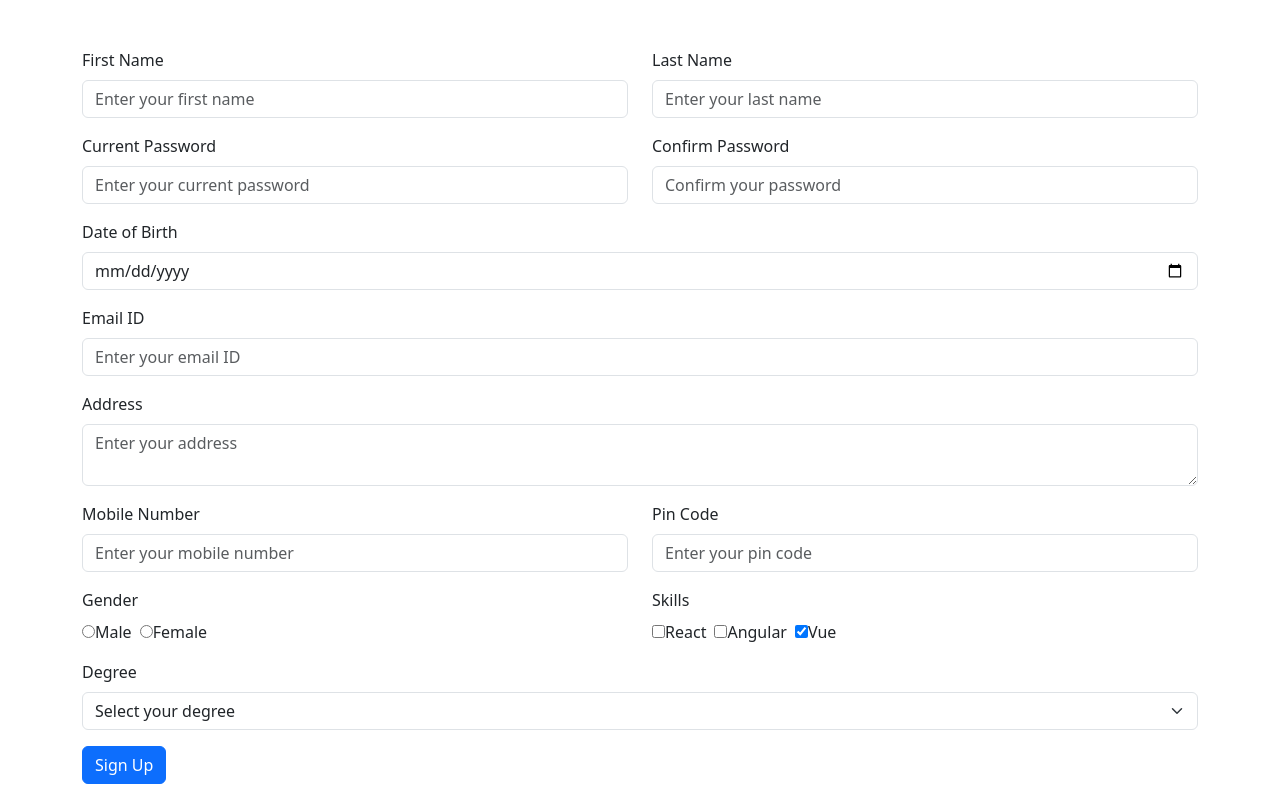
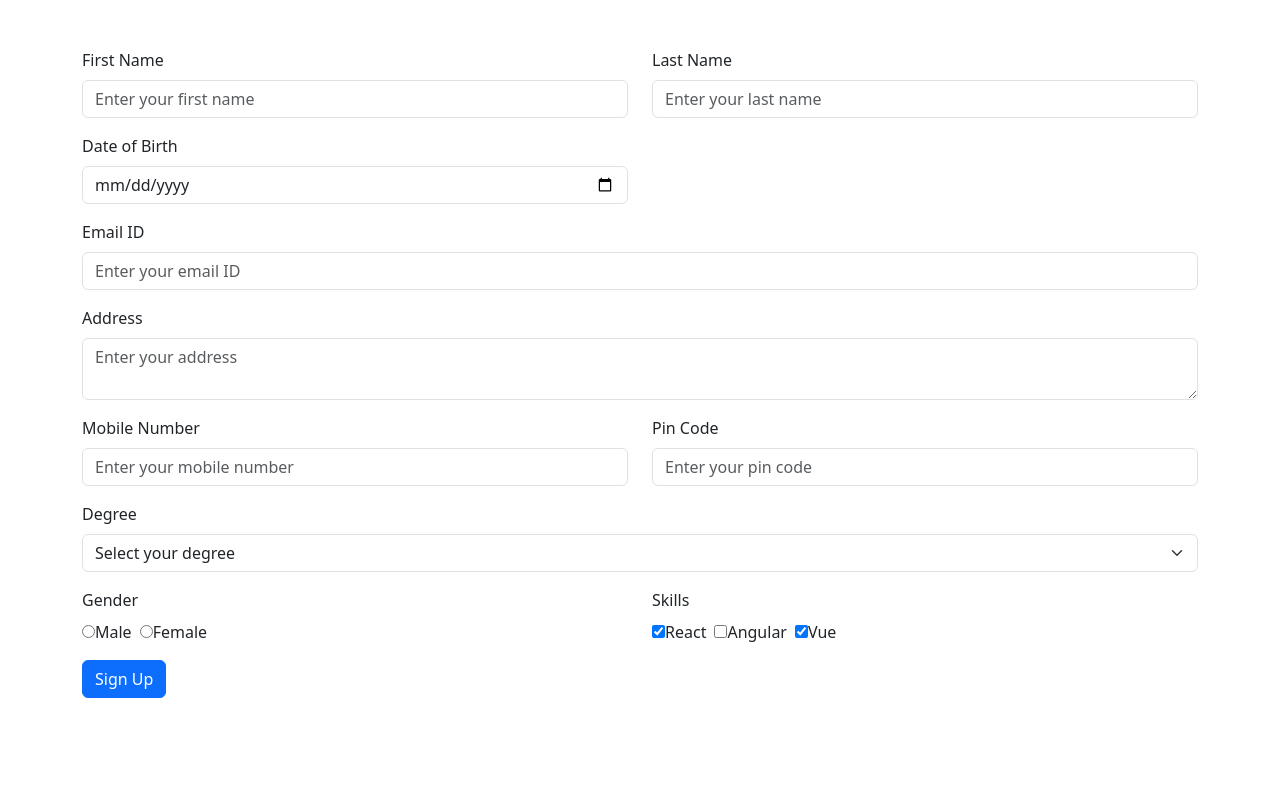
Before and after one commit to dineshk033/feb_react_batch, a React (Vite) app: page / in a window 1280 px wide. Built offline with nearby package versions, Linux system fonts and the light colour scheme.

Commit message:
fromdata error msg

```diff
--- a/src/signup/index.jsx
+++ b/src/signup/index.jsx
@@ -1,5 +1,19 @@
 import React, { useState } from "react";
-
+import { validationForm } from "./utils";
+const errorMSG = {
+  firstname: "",
+  lastname: "",
+  password: "",
+  confirmPassword: "",
+  dob: "",
+  emailid: "",
+  address: "",
+  mobileno: "",
+  pincode: "",
+  gender: "",
+  skills: "",
+  degree: "",
+};
 const SignupForm = () => {
   const [formData, setFormData] = useState({
     firstname: "",
@@ -12,26 +26,52 @@ const SignupForm = () => {
     mobileno: "",
     pincode: "",
     gender: "",
-    skills: ["vue"],
+    skills: ["vue", "react"],
     degree: "",
   });
+  const [error, setError] = useState(errorMSG);
   const handleInputChange = (event) => {
     const key = event.target.id;
     const value = event.target.value;
-    // setFormData({ ...formData, firstname: event.target.value });
+
     if (key === "lastname" && !isNaN(value)) {
       return;
     }
+
     setFormData({ ...formData, [key]: value });
   };
+
   const handleRadioChange = (event) => {
     const key = event.target.name;
     const value = event.target.value;
     setFormData({ ...formData, [key]: value });
   };
-  console.log(formData);
+
+  const handleCheckboxChange = (event) => {
+    const value = event.target.value;
+    // console.log(value);
+    const temp = [...formData.skills];
+    // console.log(temp);
+    const findIndex = temp.findIndex((el) => el === value);
+    if (findIndex !== -1) {
+      temp.splice(findIndex, 1);
+    } else {
+      temp.push(value);
+    }
+    // console.log(temp);
+    setFormData({ ...formData, skills: temp });
+  };
+
+  const handleSubmit = (event) => {
+    event.preventDefault();
+    console.log(formData);
+    const errormsg = validationForm(formData);
+    setError({ ...errorMSG, ...errormsg });
+  };
+  console.log(error);
+
   return (
-    <form className="container mt-5">
+    <form className="container mt-5" onSubmit={handleSubmit}>
       <div className="row">
         <div className="mb-3 col-6">
           <label htmlFor="firstname" className="form-label">
@@ -40,11 +80,14 @@ const SignupForm = () => {
           <input
             type="text"
             id="firstname"
-            className="form-control"
+            className={`form-control ${error.firstname ? "border-danger" : ""}`}
             placeholder="Enter your first name"
             value={formData.firstname}
             onChange={handleInputChange}
           />
+          {error.firstname && (
+            <small className="text-danger">{error.firstname}</small>
+          )}
         </div>
 
         <div className="mb-3 col-6">
@@ -61,40 +104,20 @@ const SignupForm = () => {
           />
         </div>
       </div>
+
       <div className="row">
         <div className="mb-3 col-6">
-          <label htmlFor="password" className="form-label">
-            Current Password
+          <label htmlFor="dob" className="form-label">
+            Date of Birth
           </label>
           <input
-            type="password"
-            id="password"
+            type="date"
+            id="dob"
             className="form-control"
-            placeholder="Enter your current password"
-            value={formData.password}
+            value={formData.dob}
             onChange={handleInputChange}
           />
         </div>
-
-        <div className="mb-3 col-6">
-          <label htmlFor="confirmPassword" className="form-label">
-            Confirm Password
-          </label>
-          <input
-            type="password"
-            id="confirmPassword"
-            className="form-control"
-            placeholder="Confirm your password"
-            value={formData.confirmPassword}
-            onChange={handleInputChange}
-          />
-        </div>
-      </div>
-      <div className="mb-3">
-        <label htmlFor="dob" className="form-label">
-          Date of Birth
-        </label>
-        <input type="date" id="dob" className="form-control" />
       </div>
 
       <div className="mb-3">
@@ -106,6 +129,8 @@ const SignupForm = () => {
           id="emailid"
           className="form-control"
           placeholder="Enter your email ID"
+          value={formData.emailid}
+          onChange={handleInputChange}
         />
       </div>
 
@@ -118,6 +143,8 @@ const SignupForm = () => {
           className="form-control"
           rows="2"
           placeholder="Enter your address"
+          value={formData.address}
+          onChange={handleInputChange}
         ></textarea>
       </div>
 
@@ -131,6 +158,8 @@ const SignupForm = () => {
             id="mobileno"
             className="form-control"
             placeholder="Enter your mobile number"
+            value={formData.mobileno}
+            onChange={handleInputChange}
           />
         </div>
 
@@ -143,8 +172,27 @@ const SignupForm = () => {
             id="pincode"
             className="form-control"
             placeholder="Enter your pin code"
+            value={formData.pincode}
+            onChange={handleInputChange}
           />
         </div>
+      </div>
+
+      <div className="mb-3">
+        <label htmlFor="degree" className="form-label">
+          Degree
+        </label>
+        <select
+          id="degree"
+          className="form-select"
+          value={formData.degree}
+          onChange={handleInputChange}
+        >
+          <option value="">Select your degree</option>
+          <option value="bachelor">Bachelor's</option>
+          <option value="master">Master's</option>
+          <option value="phd">PhD</option>
+        </select>
       </div>
       <div className="row">
         {" "}
@@ -176,11 +224,23 @@ const SignupForm = () => {
         <div className="mb-3 col-6">
           <label className="form-label">Skills</label>
           <div>
-            <input type="checkbox" id="react" value="react" />
+            <input
+              type="checkbox"
+              id="react"
+              value="react"
+              checked={formData.skills.includes("react")}
+              onChange={handleCheckboxChange}
+            />
             <label htmlFor="react" className="me-2">
               React
             </label>
-            <input type="checkbox" id="angular" value="angular" />
+            <input
+              type="checkbox"
+              id="angular"
+              value="angular"
+              checked={formData.skills.includes("angular")}
+              onChange={handleCheckboxChange}
+            />
             <label htmlFor="angular" className="me-2">
               Angular
             </label>
@@ -189,22 +249,11 @@ const SignupForm = () => {
               id="vue"
               value="vue"
               checked={formData.skills.includes("vue")}
+              onChange={handleCheckboxChange}
             />
             <label htmlFor="vue">Vue</label>
           </div>
         </div>
-      </div>
-
-      <div className="mb-3">
-        <label htmlFor="degree" className="form-label">
-          Degree
-        </label>
-        <select id="degree" className="form-select">
-          <option value="">Select your degree</option>
-          <option value="bachelor">Bachelor's</option>
-          <option value="master">Master's</option>
-          <option value="phd">PhD</option>
-        </select>
       </div>
 
       <button type="submit" className="btn btn-primary">
--- /dev/null
+++ b/src/signup/utils.js
@@ -0,0 +1,11 @@
+export const validationForm = (formData) => {
+  const error = {};
+  const exclude = ["skills", "address"];
+  for (let key in formData) {
+    console.log(key);
+    if (!exclude.includes(key) && formData[key] === "") {
+      error[key] = "required";
+    }
+  }
+  return error;
+};
```
